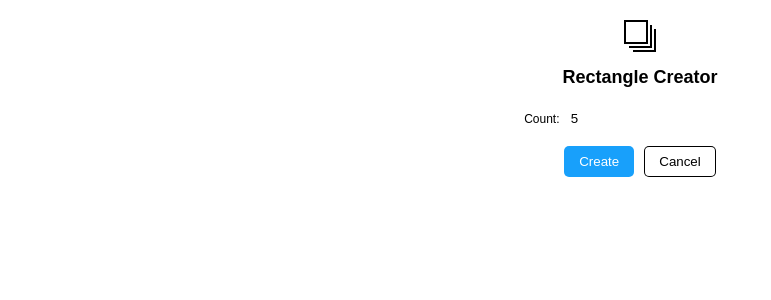
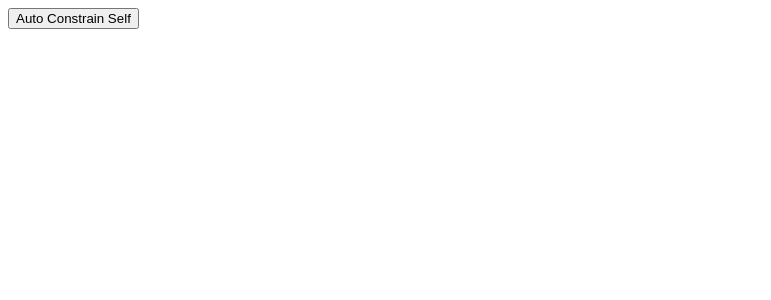
Before and after one commit to arniebradfo/auto-constraints-figma-plugin, a React app: page / in a window 1280 px wide. Shown: the top 300 px of the page, without its empty margins (0-771 px from the left). Built offline with nearby package versions, Linux system fonts and the light colour scheme.

Commit message:
added horizontal centered positioning for non-rotated elements

```diff
--- a/src/app/components/App.tsx
+++ b/src/app/components/App.tsx
@@ -1,49 +1,46 @@
 import * as React from 'react';
-import '../styles/ui.css';
-import logo from '../assets/logo.svg';
-
-declare function require(path: string): any;
+import { AutoConstrainSelfMessage, FigmaPluginMessage } from '../../messages';
+// import '../styles/ui.css';
 
 const App = ({}) => {
-    const textbox = React.useRef<HTMLInputElement>(undefined);
+	// const textbox = React.useRef<HTMLInputElement>(undefined);
 
-    const countRef = React.useCallback((element: HTMLInputElement) => {
-        if (element) element.value = '5';
-        textbox.current = element;
-    }, []);
+	// const countRef = React.useCallback((element: HTMLInputElement) => {
+	//     if (element) element.value = '5';
+	//     textbox.current = element;
+	// }, []);
 
-    const onCreate = () => {
-        const count = parseInt(textbox.current.value, 10);
-        parent.postMessage({pluginMessage: {type: 'create-rectangles', count}}, '*');
-    };
+	// const onCreate = () => {
+	//     const count = parseInt(textbox.current.value, 10);
+	//     parent.postMessage({pluginMessage: {type: 'create-rectangles', count}}, '*');
+	// };
 
-    const onCancel = () => {
-        parent.postMessage({pluginMessage: {type: 'cancel'}}, '*');
-    };
+	// const onCancel = () => {
+	//     parent.postMessage({pluginMessage: {type: 'cancel'}}, '*');
+	// };
 
-    React.useEffect(() => {
-        // This is how we read messages sent from the plugin controller
-        window.onmessage = (event) => {
-            const {type, message} = event.data.pluginMessage;
-            if (type === 'create-rectangles') {
-                console.log(`Figma Says: ${message}`);
-            }
-        };
-    }, []);
+	// React.useEffect(() => {
+	//     // This is how we read messages sent from the plugin controller
+	//     window.onmessage = (event) => {
+	//         const {type, message} = event.data.pluginMessage;
+	//         if (type === 'create-rectangles') {
+	//             console.log(`Figma Says: ${message}`);
+	//         }
+	//     };
+	// }, []);
 
-    return (
-        <div>
-            <img src={logo} />
-            <h2>Rectangle Creator</h2>
-            <p>
-                Count: <input ref={countRef} />
-            </p>
-            <button id="create" onClick={onCreate}>
-                Create
-            </button>
-            <button onClick={onCancel}>Cancel</button>
-        </div>
-    );
+	const autoConstrainSelf = React.useCallback(() => {
+		const message: FigmaPluginMessage<AutoConstrainSelfMessage> = {
+			pluginMessage: { type: 'autoConstrainSelf' },
+		};
+		parent.postMessage(message, '*');
+	}, []);
+
+	return (
+		<div>
+			<button onClick={autoConstrainSelf} children="Auto Constrain Self" />
+		</div>
+	);
 };
 
 export default App;
--- a/src/plugin/controller.ts
+++ b/src/plugin/controller.ts
@@ -1,26 +1,175 @@
+import { Message } from '../messages';
+
 figma.showUI(__html__);
 
-figma.ui.onmessage = (msg) => {
-    if (msg.type === 'create-rectangles') {
-        const nodes = [];
+const autoConstrainSelf = () => {
+	// console.log(figma.currentPage.selection);
 
-        for (let i = 0; i < msg.count; i++) {
-            const rect = figma.createRectangle();
-            rect.x = i * 150;
-            rect.fills = [{type: 'SOLID', color: {r: 1, g: 0.5, b: 0}}];
-            figma.currentPage.appendChild(rect);
-            nodes.push(rect);
-        }
+	// TODO: figma.currentPage.selection.forEach(child=>{});
+	const child = figma.currentPage.selection[0];
 
-        figma.currentPage.selection = nodes;
-        figma.viewport.scrollAndZoomIntoView(nodes);
+	// if child.type === 'GROUP', get children recursively? or ignore?
+	if (
+		child.type === 'SLICE' ||
+		child.type === 'GROUP' ||
+		child.type === 'BOOLEAN_OPERATION' ||
+		// FigJam Nodes
+		child.type === 'STICKY' ||
+		child.type === 'CONNECTOR' ||
+		child.type === 'SHAPE_WITH_TEXT' ||
+		child.type === 'CODE_BLOCK' ||
+		child.type === 'WIDGET' ||
+		child.type === 'EMBED' ||
+		child.type === 'MEDIA' ||
+		child.type === 'LINK_UNFURL' ||
+		child.type === 'SECTION' ||
+		child.type === 'WASHI_TAPE'
+	)
+        return;
 
-        // This is how figma responds back to the ui
-        figma.ui.postMessage({
-            type: 'create-rectangles',
-            message: `Created ${msg.count} Rectangles`,
-        });
-    }
+    // TODO: need absoluteBoundingBox instead of height/width properties
+	const { parent, width: childWidth, height: childHeight, x: childX, y: childY } = child;
+	console.log({ parent, child });
+	if (parent.type === 'PAGE' || parent.type === 'DOCUMENT') return;
 
-    figma.closePlugin();
+	const { width: parentWidth, height: parentHeight } = parent;
+
+	const childSides: Sides = {
+		top: childY,
+		bottom: childY + childHeight,
+		left: childX,
+		right: childX + childWidth,
+	};
+	const parentSides: Sides = {
+		top: 0,
+		bottom: parentHeight,
+		left: 0,
+		right: parentWidth,
+	};
+
+	// console.log({ childSides, parentSides });
+	console.log({ childWidth, childX });
+
+	const childVertical: Line = {
+		start: childY,
+		end: childY + childHeight,
+	};
+	const childHorizontal: Line = {
+		start: childX,
+		end: childX + childWidth,
+	};
+	const parentVertical: Line = {
+		start: 0,
+		end: parentHeight,
+	};
+	const parentHorizontal: Line = {
+		start: 0,
+		end: parentWidth,
+	};
+
+	// horizontal first...
+	// - if child centered in parent
+	if (isCentered(childHorizontal, parentHorizontal)) {
+		const parentLength = parentHorizontal.end - parentHorizontal.start;
+		const childLength = childHorizontal.end - childHorizontal.start;
+
+		//   - if parent childWidth < 50% parentWidth
+		if (childLength < parentLength * 0.5) {
+			//     - then center
+			child.constraints = {
+				horizontal: 'CENTER',
+				vertical: child.constraints.vertical,
+			};
+		} else {
+			//     - else fix both sides
+			child.constraints = {
+				horizontal: 'STRETCH',
+				vertical: child.constraints.vertical,
+			};
+		}
+	} else {
+		child.constraints = {
+			horizontal: 'SCALE',
+			vertical: child.constraints.vertical,
+		};
+		// - else if childSide is within 15% of ParentSide
+		//   - then fix side
+		//   - else center side
+	}
 };
+
+figma.ui.onmessage = (message: Message) => {
+	if (message.type === 'autoConstrainSelf') autoConstrainSelf();
+
+	// if (message.type === 'create-rectangles') {
+	//     const nodes = [];
+
+	//     for (let i = 0; i < message.count; i++) {
+	//         const rect = figma.createRectangle();
+	//         rect.x = i * 150;
+	//         rect.fills = [{type: 'SOLID', color: {r: 1, g: 0.5, b: 0}}];
+	//         figma.currentPage.appendChild(rect);
+	//         nodes.push(rect);
+	//     }
+
+	//     figma.currentPage.selection = nodes;
+	//     figma.viewport.scrollAndZoomIntoView(nodes);
+
+	//     // This is how figma responds back to the ui
+	//     figma.ui.postMessage({
+	//         type: 'create-rectangles',
+	//         message: `Created ${message.count} Rectangles`,
+	//     });
+	// }
+
+	// figma.closePlugin();
+
+	// console.log(figma.selection);
+};
+
+interface Sides {
+	top: number;
+	bottom: number;
+	left: number;
+	right: number;
+}
+
+interface Line {
+	start: number;
+	end: number;
+}
+
+function isCentered(line1: Line, line2: Line): boolean {
+	const marginStart = line2.start - line1.start;
+	const marginEnd = line1.end - line2.end;
+	console.log({ marginEnd, marginStart, line1, line2 });
+	// provide a pixel of leniency for centered odd widths and fractional widths
+	return marginStart >= marginEnd - 1 && marginStart <= marginStart + 1;
+}
+
+/*
+function hasConstraints(node: SceneNode) {
+	return !(node.type === 'SLICE' || node.type === 'GROUP' || node.type === 'BOOLEAN_OPERATION' || isFigJamNode(node));
+}
+function isFigJamNode(node: SceneNode) {
+	return (
+		node.type === 'STICKY' ||
+		node.type === 'CONNECTOR' ||
+		node.type === 'SHAPE_WITH_TEXT' ||
+		node.type === 'CODE_BLOCK' ||
+		node.type === 'WIDGET' ||
+		node.type === 'EMBED' ||
+		node.type === 'MEDIA' ||
+		node.type === 'LINK_UNFURL' ||
+		node.type === 'SECTION' ||
+		node.type === 'WASHI_TAPE'
+	);
+}
+ */
+
+function isEven(n) {
+	return n % 2 == 0;
+}
+function isOdd(n) {
+	return Math.abs(n % 2) == 1;
+}
```
Also changed, not shown: src/messages.d.ts (added, +18 -0 lines), 1 other file (tests, documents, lock files or other folders).
